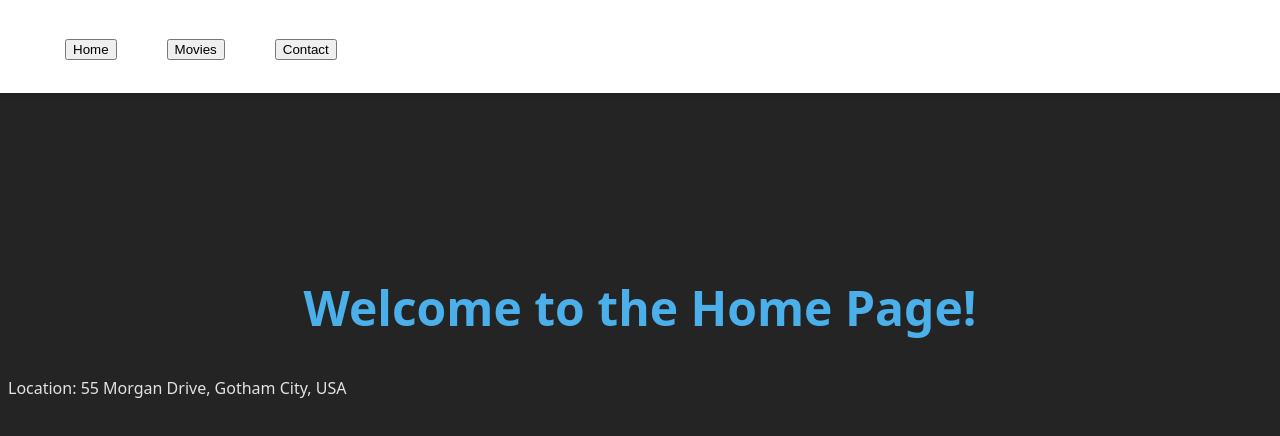
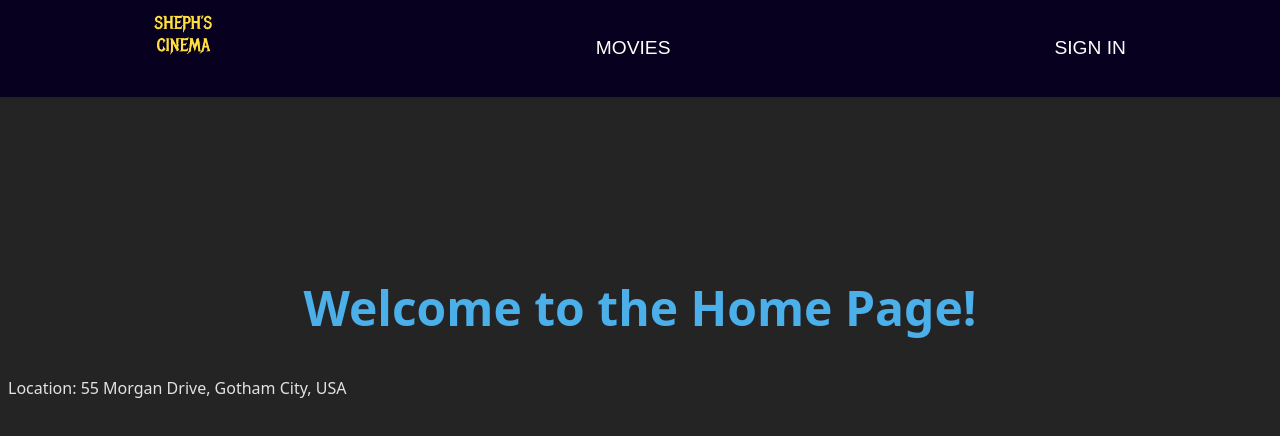
Before and after one commit to Shepho01/cinema-ticket-booking-system, a React (Vite) app: page / in a window 1280 px wide. Shown: the top 436 px of the page. Built offline with nearby package versions, Linux system fonts and the light colour scheme.

Commit message:
Refactor Navbar component and styles for improved layout and design

```diff
--- a/src/Components/Navbar/Navbar.css
+++ b/src/Components/Navbar/Navbar.css
@@ -1,27 +1,48 @@
 /* Define the navbar container */
-nav {
-    --navbar-height: 73px; /* Define a variable for the navbar height */
-    background: #fff;
-    color: #000;
+.navbarcenter-mobile-menu {
+    background-color: #07001E;
     padding: 10px 0;
-    position: fixed; /* Ensures the navbar stays at the top */
-    top: 0; /* Sticks to the top of the viewport */
+    position: fixed;
+    top: 0;
     left: 0;
     width: 100%;
-    display: flex;
-    align-items: center;
-    justify-content: space-between;
-    z-index: 1000; /* Set a high z-index to ensure it stays above other content */
-    height: var(--navbar-height); /* Consistent height */
-    box-shadow: 0 2px 4px rgba(0, 0, 0, 0.1); /* Add shadow for better visibility */
+    text-align: center;
+    justify-content: center; /* Center the inner container */
+    z-index: 1000;
+    box-shadow: 0 2px 4px rgba(0, 0, 0, 0.1);
+    gap: 80px; /* Adjust spacing between items here */
 }
 
 /* Center navbar items */
-.navbarcenter li {
-    display: inline;
+.navbarcenter-items {
+    display: flex;
     list-style: none;
+    justify-content: center; /* Center the items horizontally */
     margin: 5px 25px;
     font-size: 22px;
     font-family: "AvenirRegular";
-    text-align: center;
+    gap: 30vw;
 }
+
+
+.navbar-home-icon {
+    height: 5vh;
+}
+
+.navbar-links {
+    color: #FFFFFF;
+    text-decoration: none;
+    font-size: 1.2rem;
+    font-weight: 500;
+    transition: color 0.3s ease;
+    font-family:Arial, Helvetica, sans-serif;
+    cursor: pointer;
+}
+
+.navbar-links:hover {
+    color: #FFDF3E;
+}
+
+a {
+    text-decoration: none;
+}
--- a/src/Components/Navbar/Navbar.jsx
+++ b/src/Components/Navbar/Navbar.jsx
@@ -2,32 +2,24 @@ import React from "react";
 import { Link } from "react-router-dom";
 import { FiMenu } from "react-icons/fi"; // ✅ this line fixes the error
 import "./Navbar.css";
+import homeIcon from "../../assets/home.png"; // Adjust the path as necessary
 
 function Navbar(props) {
   return (
     <div>
-        <nav>
+        <nav className="navbarcenter-mobile-menu">
 
-            <ul className="navbarcenter mobile-menu">
-                <li>
-                    <Link to="/">
-                    <button>Home</button>
-                    </Link>
-                </li>
+            <div className="navbarcenter-items">
+                <Link to="/">
+                    <img className="navbar-home-icon" src={homeIcon} alt="Home"/>
+                </Link>
 
-                <li>
-                    <Link to="/movies">
-                    <button>Movies</button>
-                    </Link>
-                </li>
+                <Link to="/movies">
+                    <p className="navbar-links"> MOVIES </p>
+                </Link>
 
-                <li>
-                    <Link to="/contact">
-                    <button>Contact</button>
-                    </Link>
-                </li>
-            </ul>
-
+                <p className="navbar-links">SIGN IN</p>
+            </div>
         </nav>
     </div>
   );
```
Also changed, not shown: src/assets/home.png (added).
